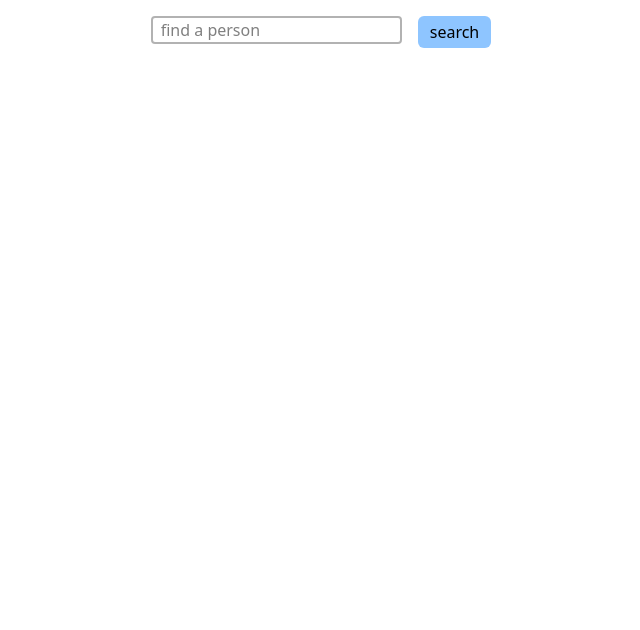
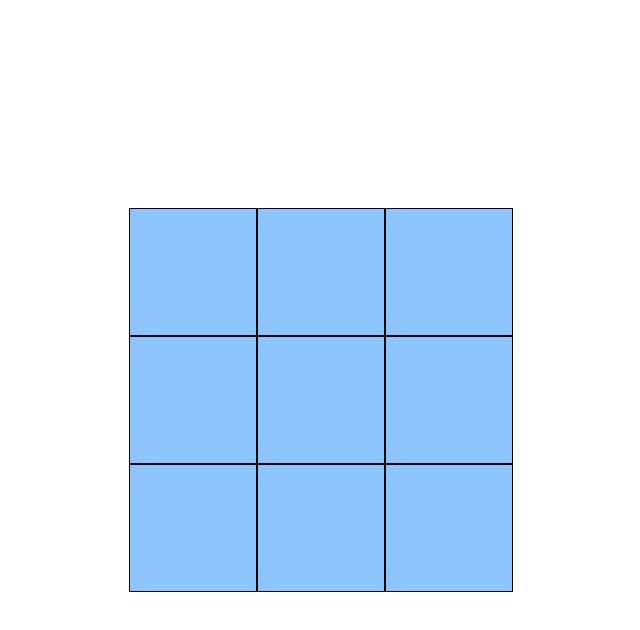
Before and after one commit to kirollos-sedhom/React-practice, a React (Vite) app: page / in a window 1280 px wide. Shown: the top 630 px of the page, without its empty margins (319-959 px from the left). Built offline with nearby package versions, Linux system fonts and the light colour scheme.

Commit message:
use Array.some to check win condition

```diff
--- a/src/App.tsx
+++ b/src/App.tsx
@@ -14,6 +14,7 @@ import Modal from "./components/Modal";
 import PlaceHolderPage from "./components/PlaceHolderPage"; // contains the modal
 import FramerMotion from "./components/FramerMotionTutorial/FramerMotion";
 import GithubProfileFinder from "./components/GithubProfileFinder";
+import TicTacToe from "./components/TicTacToe";
 
 function App() {
   return (
@@ -29,7 +30,8 @@ function App() {
       <ProgressIndicator />
       <Tabs />
       <PlaceHolderPage /> */}
-      <GithubProfileFinder />
+      {/* <GithubProfileFinder /> */}
+      <TicTacToe />
     </>
   );
 }
--- /dev/null
+++ b/src/components/TicTacToe.tsx
@@ -0,0 +1,75 @@
+import React, { useEffect, useState } from "react";
+
+const TicTacToe = () => {
+  const [gameState, setGameState] = useState(Array(9).fill(""));
+  const [currentPlayer, setCurrentPlayer] = useState("X");
+  const [previousPlayer, setPreviousPlayer] = useState("O");
+
+  useEffect(() => {
+    /*
+      win conditions
+
+      todo:
+      impletment check win conditions
+    */
+    console.log("Checking win for:", previousPlayer);
+
+    const WinConditions = [
+      [0, 1, 2],
+      [3, 4, 5],
+      [6, 7, 8],
+      [0, 3, 6],
+      [1, 4, 7],
+      [2, 5, 8],
+      [0, 4, 8],
+      [2, 4, 6],
+    ];
+
+    if (WinConditions.some(checkWinCondition)) {
+      console.log(previousPlayer, "won");
+    }
+  }, [gameState]);
+  return (
+    <div className="h-screen flex items-center justify-center">
+      <div className="w-96  h-96 grid grid-rows-3 grid-cols-3">
+        {gameState.map((item, index) => {
+          return (
+            <div
+              key={index}
+              onClick={() => handleClickSquare(index)}
+              className="bg-blue-300 p-2 border-1 flex items-center justify-center text-lg font-bold select-none"
+            >
+              {item}
+            </div>
+          );
+        })}
+      </div>
+    </div>
+  );
+
+  function handleClickSquare(index: number) {
+    if (gameState[index]) {
+      // means this square is already used.
+      // we don't want to change that
+      return;
+    }
+    console.log(index);
+    const newGameState = [...gameState];
+    newGameState[index] = currentPlayer;
+    setGameState(newGameState);
+
+    setCurrentPlayer(currentPlayer === "X" ? "O" : "X");
+    setPreviousPlayer(previousPlayer === "X" ? "O" : "X");
+  }
+
+  function didCurrentPlayerUseIt(squareNumber: number) {
+    // const playerWhoJustMoved = currentPlayer === "X" ? "O" : "X";
+    return gameState[squareNumber] === previousPlayer;
+  }
+
+  function checkWinCondition(WinCondition: number[]) {
+    return WinCondition.every(didCurrentPlayerUseIt);
+  }
+};
+
+export default TicTacToe;
```
